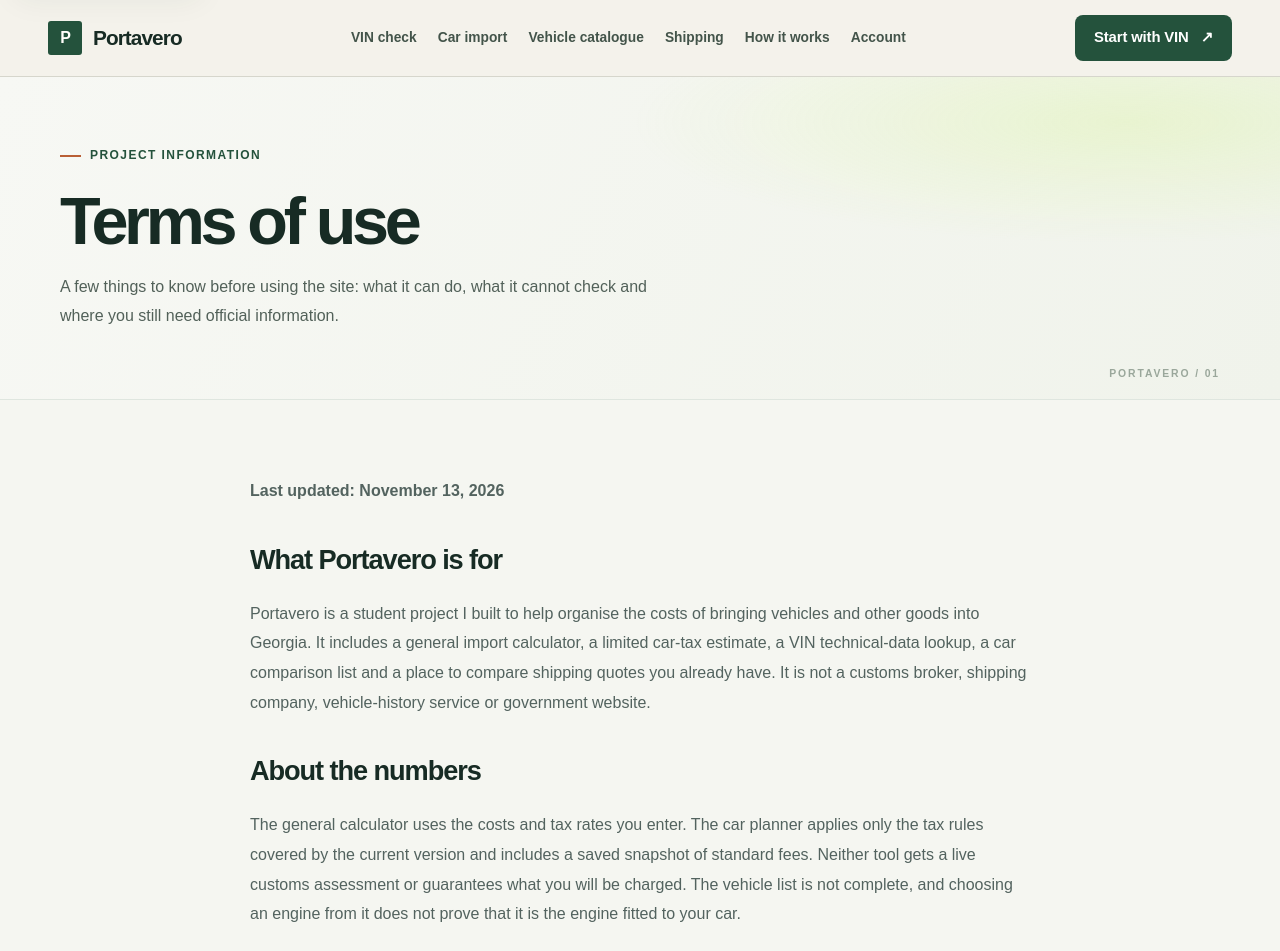
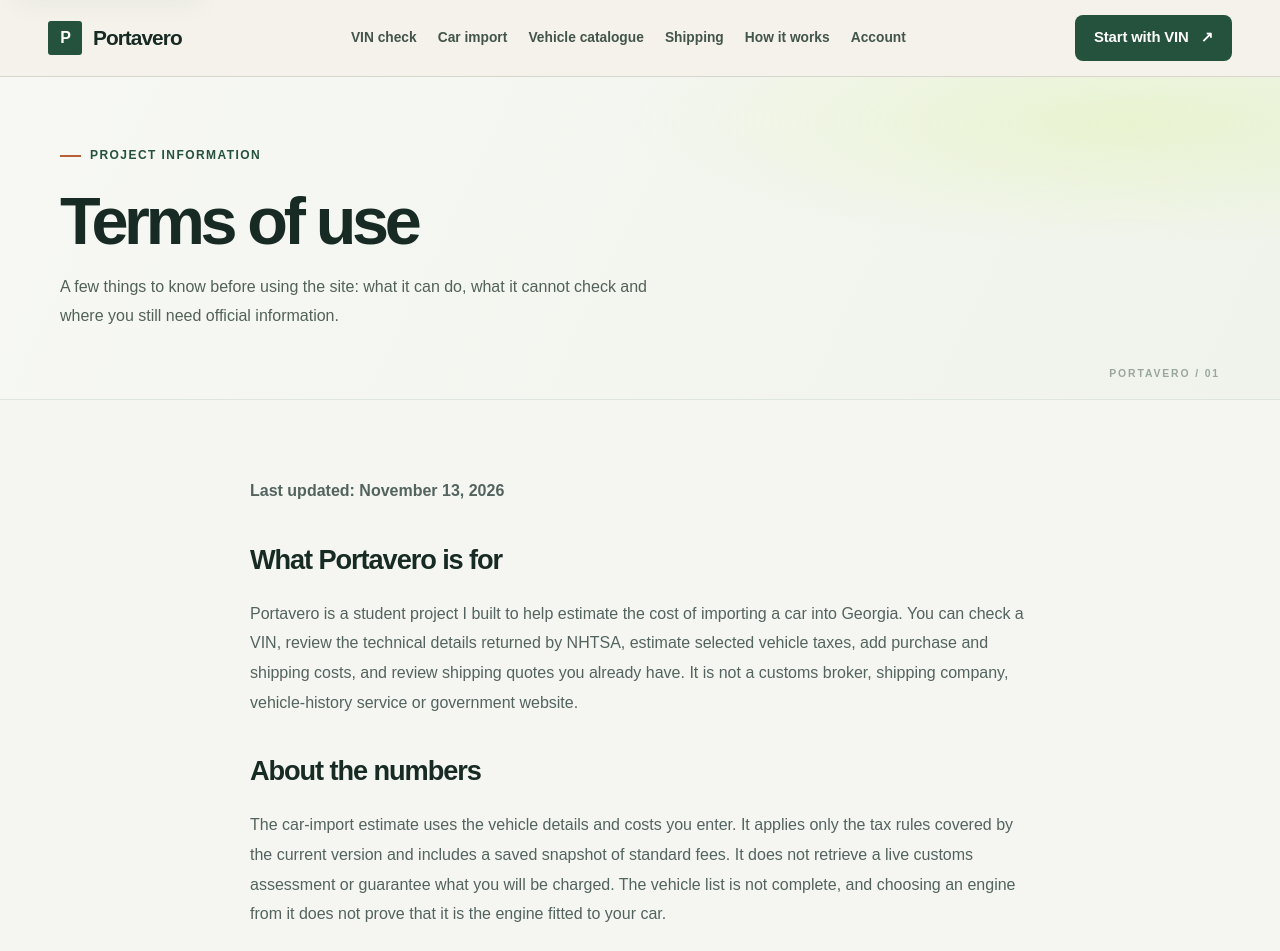
Before and after one commit to GIORGIO2032Q4E/portavero, a Next.js app: page /terms in a window 1280 px wide. Shown: the top 951 px of the page. Built offline with nearby package versions, Linux system fonts and the light colour scheme; no server answers.

Commit message:
Keep page.tsx car-import focused

```diff
--- a/src/app/terms/page.tsx
+++ b/src/app/terms/page.tsx
@@ -20,10 +20,10 @@ export default function TermsPage() {
           <p><strong>Last updated: November 13, 2026</strong></p>
 
           <h2>What Portavero is for</h2>
-          <p>Portavero is a student project I built to help organise the costs of bringing vehicles and other goods into Georgia. It includes a general import calculator, a limited car-tax estimate, a VIN technical-data lookup, a car comparison list and a place to compare shipping quotes you already have. It is not a customs broker, shipping company, vehicle-history service or government website.</p>
+          <p>Portavero is a student project I built to help estimate the cost of importing a car into Georgia. You can check a VIN, review the technical details returned by NHTSA, estimate selected vehicle taxes, add purchase and shipping costs, and review shipping quotes you already have. It is not a customs broker, shipping company, vehicle-history service or government website.</p>
 
           <h2>About the numbers</h2>
-          <p>The general calculator uses the costs and tax rates you enter. The car planner applies only the tax rules covered by the current version and includes a saved snapshot of standard fees. Neither tool gets a live customs assessment or guarantees what you will be charged. The vehicle list is not complete, and choosing an engine from it does not prove that it is the engine fitted to your car.</p>
+          <p>The car-import estimate uses the vehicle details and costs you enter. It applies only the tax rules covered by the current version and includes a saved snapshot of standard fees. It does not retrieve a live customs assessment or guarantee what you will be charged. The vehicle list is not complete, and choosing an engine from it does not prove that it is the engine fitted to your car.</p>
           <p>The VIN lookup asks NHTSA vPIC for technical data. It does not check accident, title, ownership, mileage, service or auction history. No result does not mean the car has a clean history. The shipping page only compares the offers you enter. Portavero does not contact shipping companies or verify their prices or terms.</p>
 
           <h2>Please check before you make a decision</h2>
```
